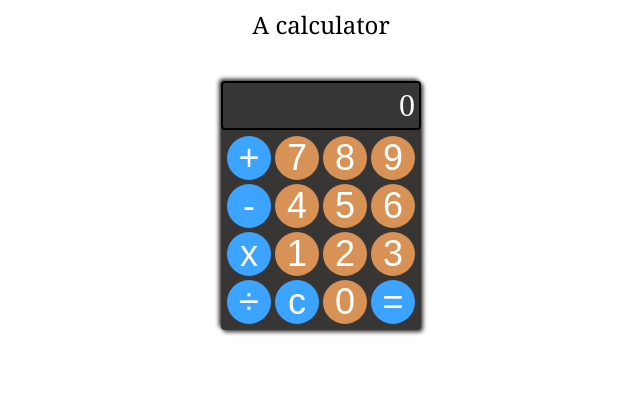
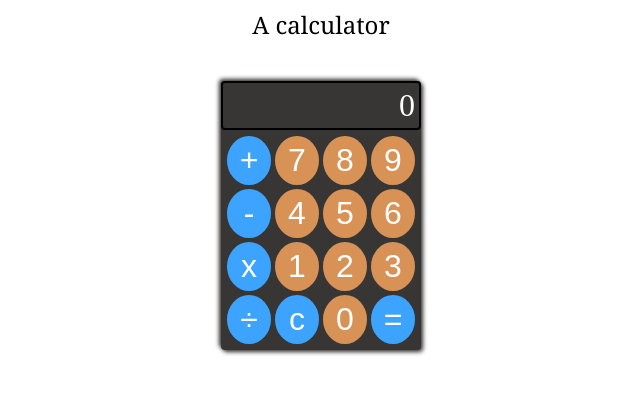
Before and after one commit to aniket-agra/odin-calculator, a plain HTML site: page index.html in a window 1280 px wide. Shown: the whole page, without its empty margins (319-959 px from the left). Drawn offline with Linux system fonts and the light colour scheme.

Commit message:
Add more space for motion inside button

```diff
--- a/css/style.css
+++ b/css/style.css
@@ -54,7 +54,8 @@ body {
 button {
     color: white;
     background-color: rgba(241, 162, 92, 0.863);
-    font-size: 36px;
+    padding: 6px;
+    font-size: 32px;
     margin: 2px;
     border-radius: 100% 100%;
     border:rgb(76, 106, 225);
```
